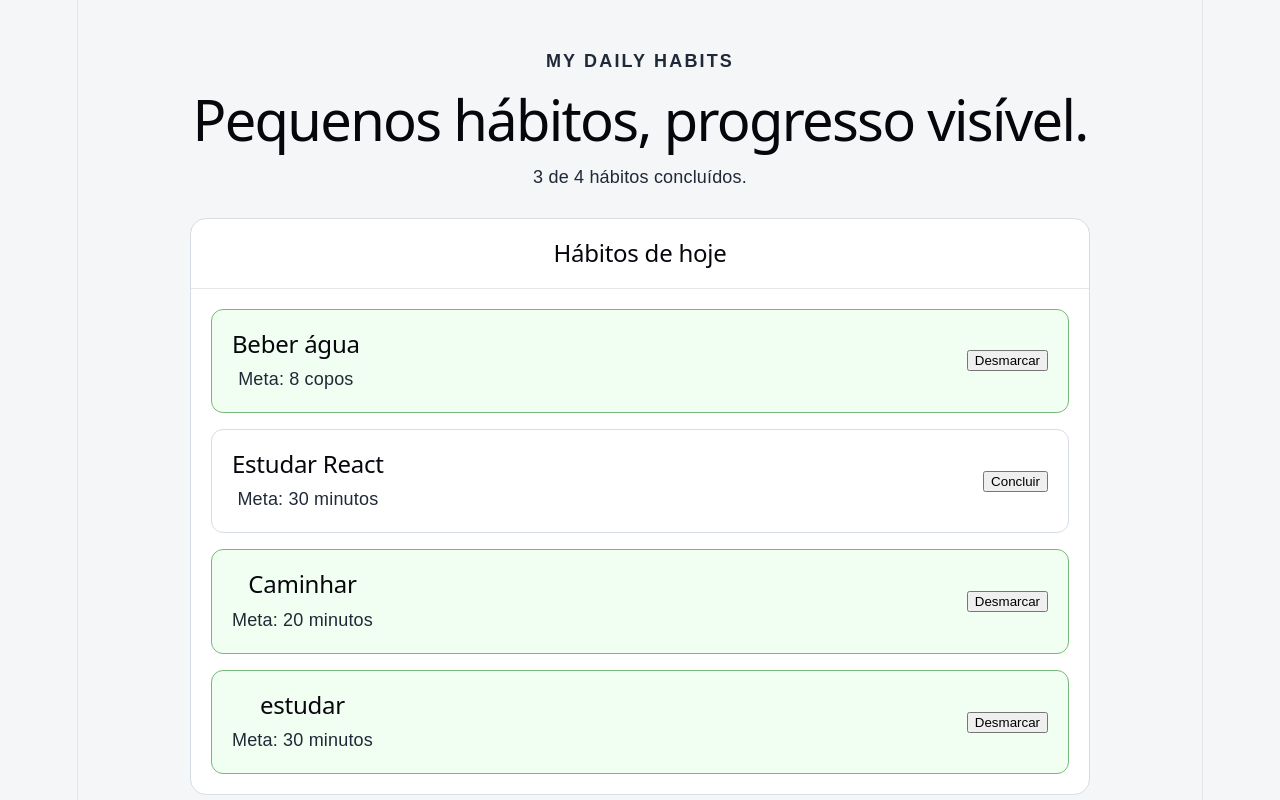
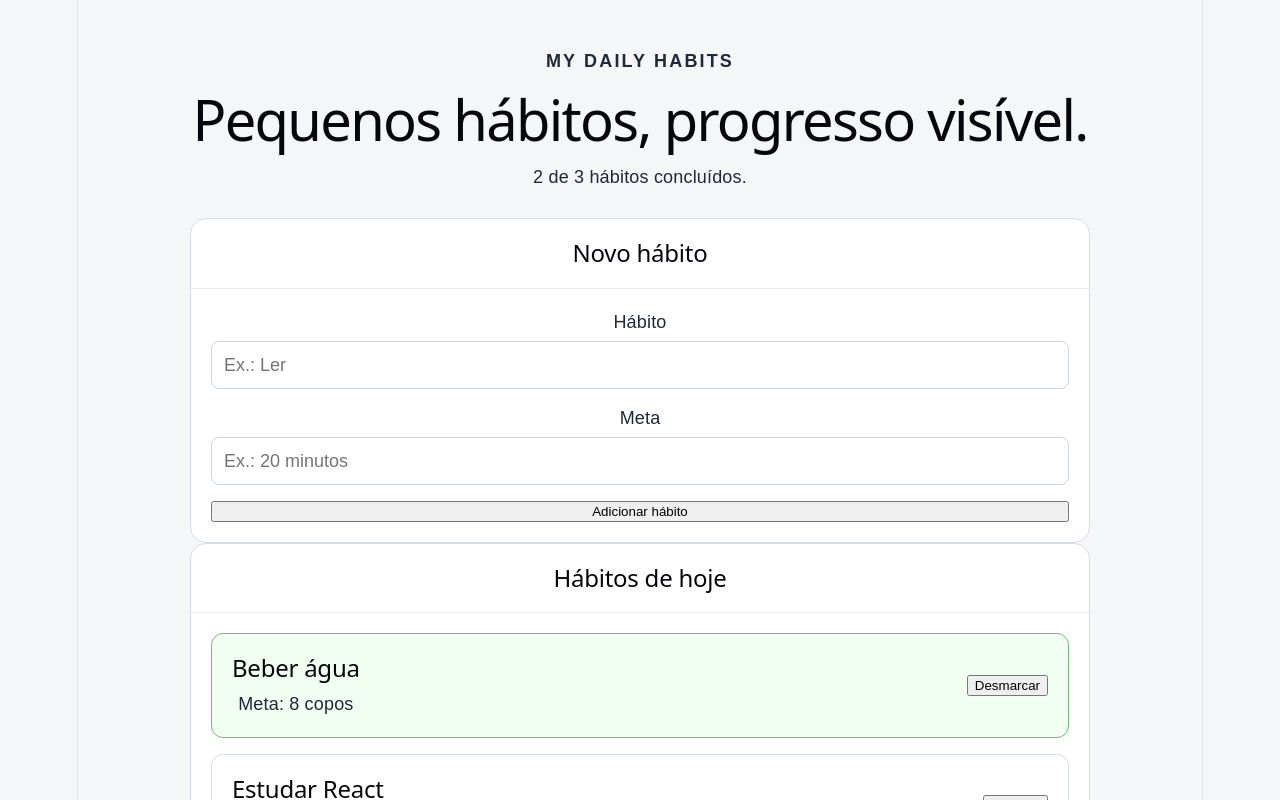
Before and after one commit to lucassilvafaceboook-sudo/my-daily-habits, a React (Vite) app: page / in a window 1280 px wide. Shown: the top 800 px of the page. Built offline with nearby package versions, Linux system fonts and the light colour scheme.

Commit message:
sincronizado até a aula 5

```diff
--- a/src/App.css
+++ b/src/App.css
@@ -50,3 +50,26 @@ body {
 .habit-status {
   font-weight: 700;
 }
+.habit-form {
+  display: grid;
+  gap: 16px;
+}
+
+.field {
+  display: grid;
+  gap: 6px;
+}
+
+.field input {
+  width: 100%;
+  padding: 10px 12px;
+  border: 1px solid #cbd5e1;
+  border-radius: 8px;
+  font: inherit;
+}
+
+.form-error {
+  margin: 0;
+  color: #b42318;
+  font-weight: 700;
+}
--- a/src/App.jsx
+++ b/src/App.jsx
@@ -1,5 +1,6 @@
 import { useState } from "react";
 import "./App.css";
+import HabitForm from "./components/HabitForm";
 import HabitList from "./components/HabitList";
 import Panel from "./components/Panel";
 import { initialHabits } from "./data/habits";
@@ -21,6 +22,13 @@ export default function App() {
     );
   }
 
+  function handleAddHabit(newHabit) {
+    setHabits((currentHabits) => [
+      ...currentHabits,
+      newHabit,
+    ]);
+  }
+
   return (
     <main className="app">
       <header className="hero">
@@ -31,6 +39,10 @@ export default function App() {
         </p>
       </header>
 
+      <Panel title="Novo hábito">
+        <HabitForm onAddHabit={handleAddHabit} />
+      </Panel>
+
       <Panel title="Hábitos de hoje">
         <HabitList habits={habits} onToggle={handleToggleHabit} />
       </Panel>
--- /dev/null
+++ b/src/components/HabitForm.jsx
@@ -0,0 +1,63 @@
+import { useState } from "react";
+
+export default function HabitForm({ onAddHabit }) {
+  const [form, setForm] = useState({ title: "", goal: "" });
+  const [error, setError] = useState("");
+
+  function handleChange(event) {
+    const { name, value } = event.target;
+    setForm((currentForm) => ({
+      ...currentForm,
+      [name]: value,
+    }));
+  }
+
+  function handleSubmit(event) {
+    event.preventDefault();
+
+    const title = form.title.trim();
+    const goal = form.goal.trim();
+
+    if (!title || !goal) {
+      setError("Preencha o hábito e a meta.");
+      return;
+    }
+
+    onAddHabit({
+      id: crypto.randomUUID(),
+      title,
+      goal,
+      completed: false,
+    });
+
+    setForm({ title: "", goal: "" });
+    setError("");
+  }
+
+  return (
+    <form className="habit-form" onSubmit={handleSubmit}>
+      <div className="field">
+        <label htmlFor="title">Hábito</label>
+        <input
+          id="title"
+          name="title"
+          value={form.title}
+          onChange={handleChange}
+          placeholder="Ex.: Ler"
+        />
+      </div>
+      <div className="field">
+        <label htmlFor="goal">Meta</label>
+        <input
+          id="goal"
+          name="goal"
+          value={form.goal}
+          onChange={handleChange}
+          placeholder="Ex.: 20 minutos"
+        />
+      </div>
+      {error && <p className="form-error">{error}</p>}
+      <button type="submit">Adicionar hábito</button>
+    </form>
+  );
+}
--- a/src/data/habits.js
+++ b/src/data/habits.js
@@ -17,11 +17,4 @@ export const initialHabits = [
     goal: "20 minutos",
     completed: true,
   },
-  {
-    id: "Estudar",
-    title: "estudar",
-    goal: "30 minutos",
-    completed: true,
-  },
-
-];
+ ];
```
